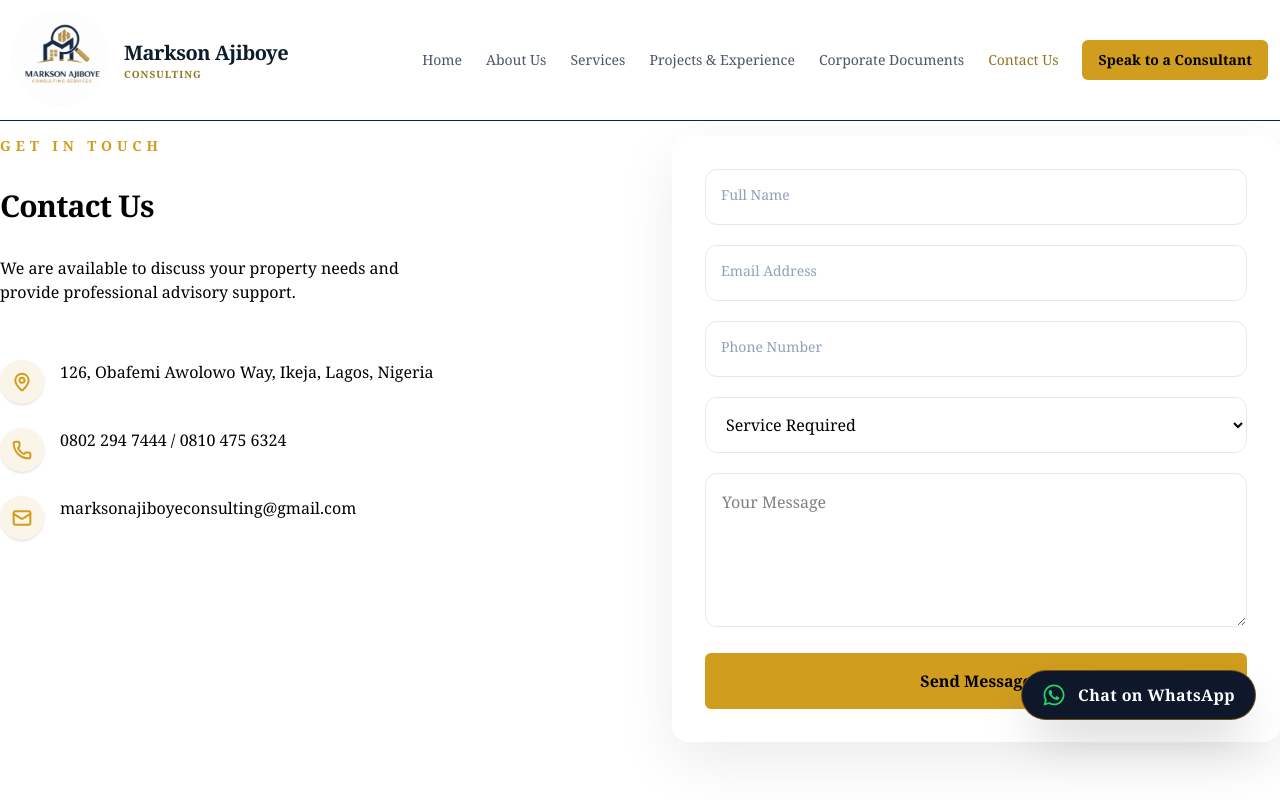
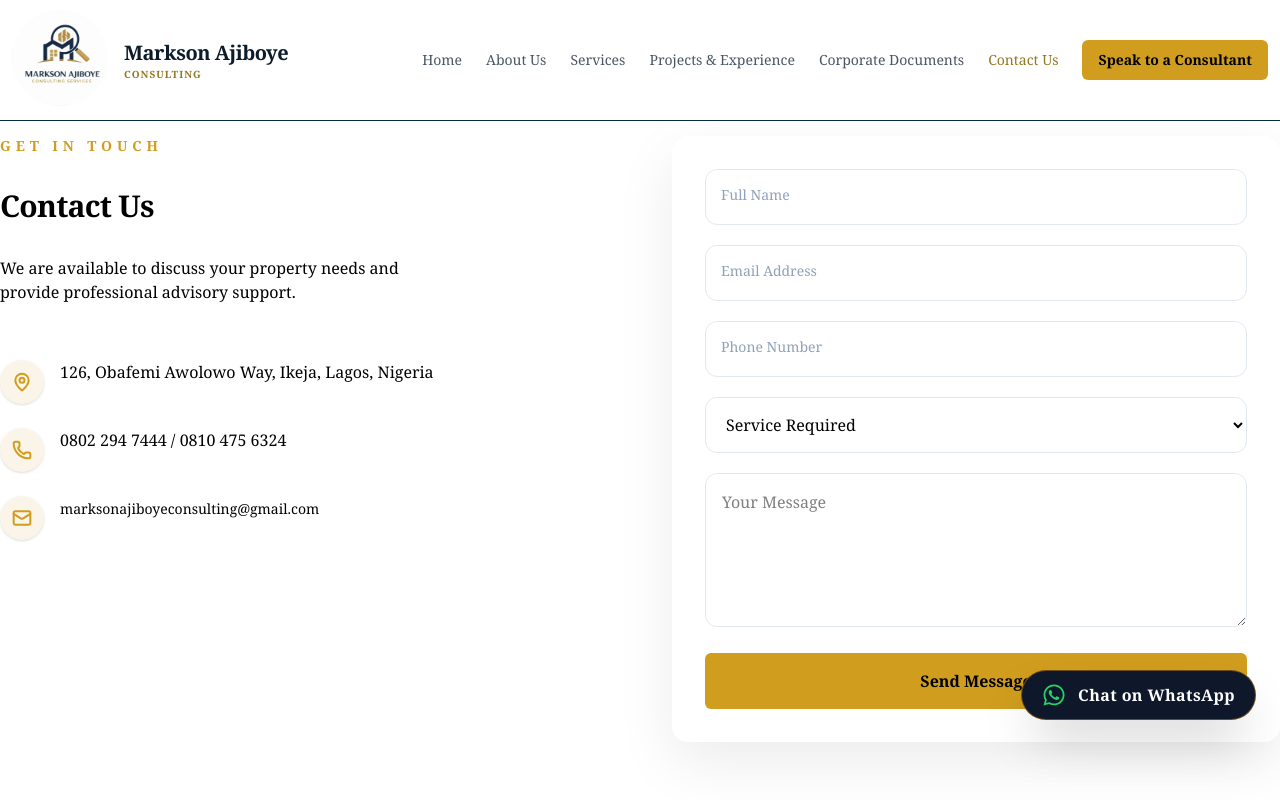
Before and after one commit to Elijah13-web/Estate, a React (Vite) app: page /contact in a window 1280 px wide. Shown: the top 800 px of the page. Built offline with nearby package versions, Linux system fonts and the light colour scheme.

Commit message:
update commit

```diff
--- a/src/pages/ContactPage.jsx
+++ b/src/pages/ContactPage.jsx
@@ -203,7 +203,7 @@ const ContactPage = () => {
   text: (
     <a
       href="mailto:marksonajiboyeconsulting@gmail.com"
-      className="text-muted-foreground hover:text-[#d09d1e] transition-colors"
+      className="text-muted-foreground hover:text-[#d09d1e] transition-colors text-sm"
     >
    marksonajiboyeconsulting@gmail.com
     </a>
```
